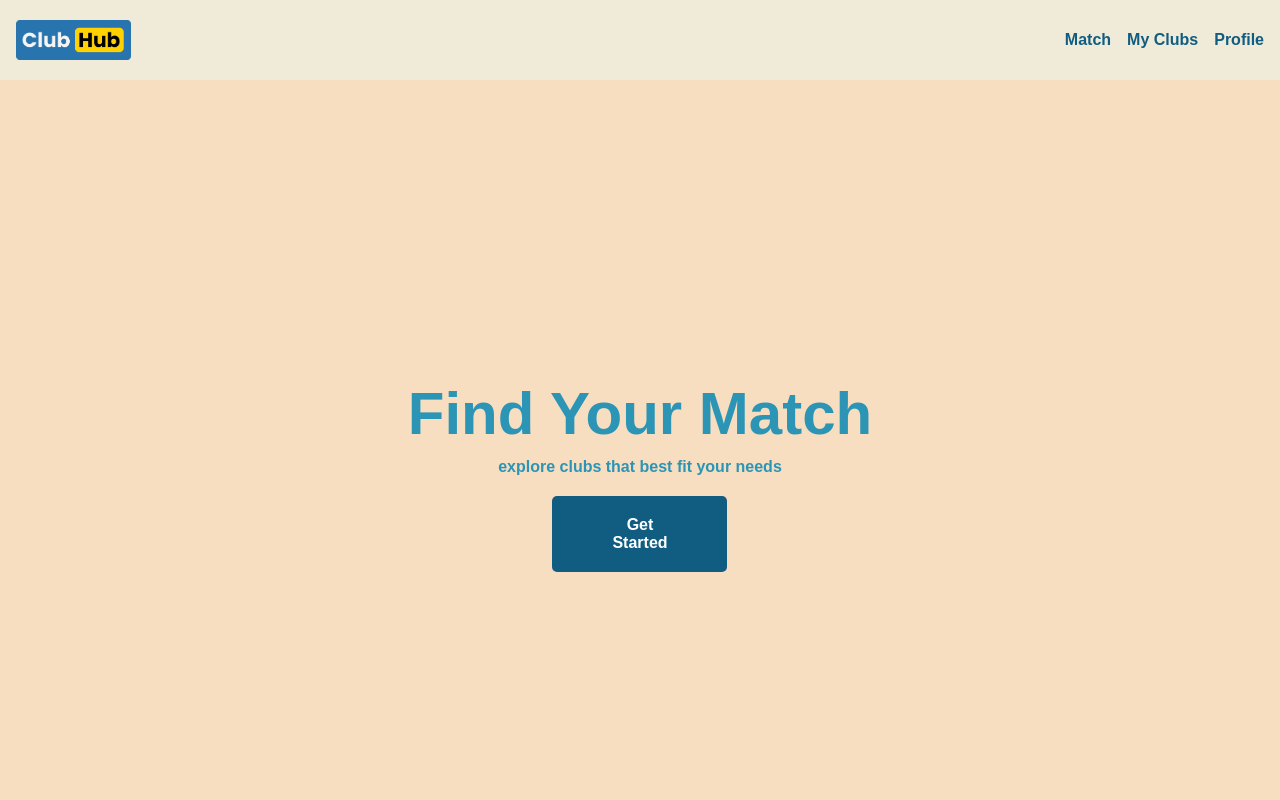
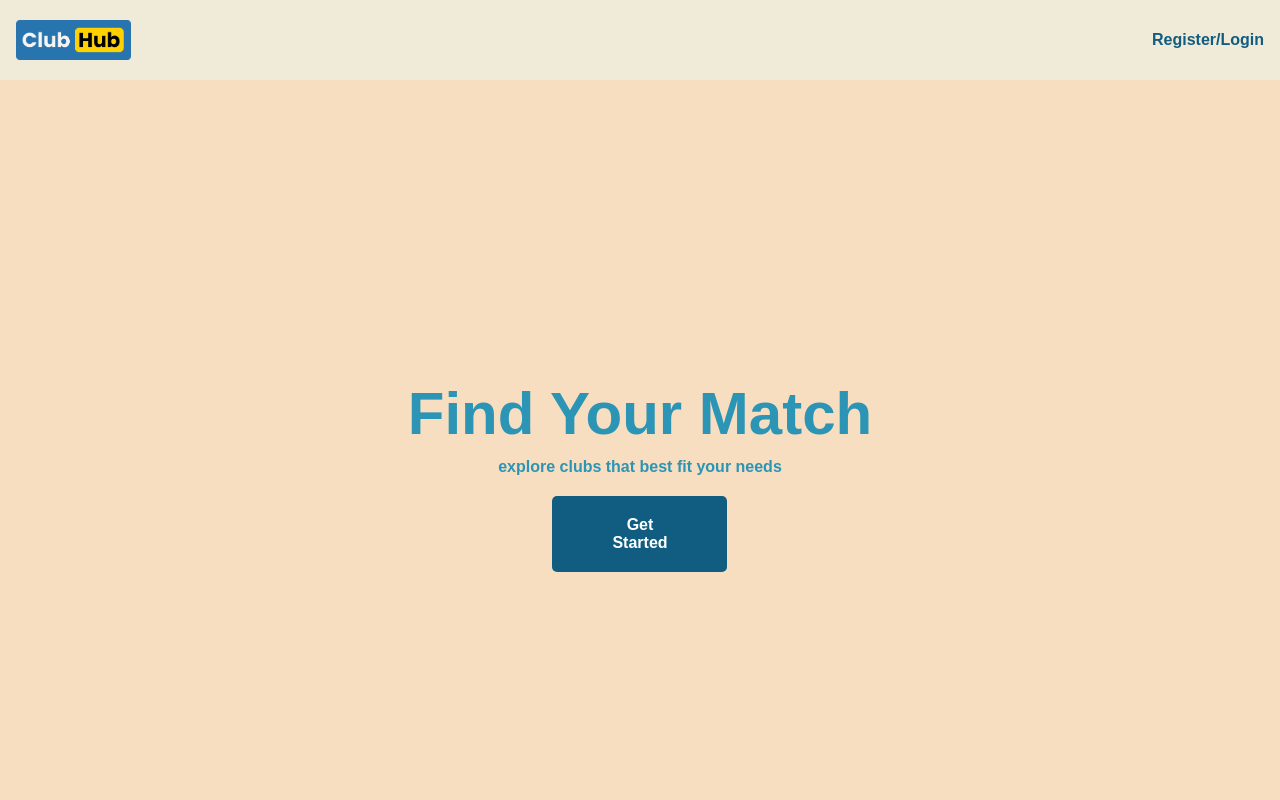
Before and after one commit to jsi19/ClubHub, a React (Create React App) app: page / in a window 1280 px wide. Shown: the top 800 px of the page. Built offline with nearby package versions, Linux system fonts and the light colour scheme; no server answers.

Commit message:
Fixed NavBar to dynmacially change when there is current user, updated navigation of links

```diff
--- a/src/App.js
+++ b/src/App.js
@@ -1,12 +1,12 @@
-import React, { useState, useEffect } from "react";
-import { BrowserRouter as Router, Routes, Route, Navigate, Link } from "react-router-dom";
+import React, { useState, useEffect } from 'react';
+import { BrowserRouter as Router, Routes, Route, Navigate, Link } from 'react-router-dom';
 import NavigationBar from './components/NavigationBar';
-import HomeScreen from "./screens/HomeScreen";
-import CompleteProfileScreen from "./screens/CompleteProfileScreen";
-import { onAuthStateChanged, signOut } from "firebase/auth";
-import { auth } from "./firebase-config";
-import RegistrationScreen from "./screens/RegistrationScreen";
-import LandingScreen from "./screens/LandingScreen";
+import HomeScreen from './screens/HomeScreen';
+import CompleteProfileScreen from './screens/CompleteProfileScreen';
+import { onAuthStateChanged, signOut } from 'firebase/auth';
+import { auth } from './firebase-config';
+import RegistrationScreen from './screens/RegistrationScreen';
+import LandingScreen from './screens/LandingScreen';
 
 function App() {
   const [user, setUser] = useState(null);
@@ -31,7 +31,7 @@ function App() {
 
   return (
     <Router>
-      <NavigationBar />
+      <NavigationBar loggedIn={user !== null} />
       <Routes>
         <Route path="/" element={<LandingScreen />} />
         {user ? (
--- a/src/components/NavigationBar.jsx
+++ b/src/components/NavigationBar.jsx
@@ -1,6 +1,7 @@
 import React from 'react';
+import { Link } from 'react-router-dom';
 
-const NavigationBar = () => {
+const NavigationBar = ({ loggedIn }) => {
   const navContainerStyle = {
     display: 'flex',
     alignItems: 'center',
@@ -37,21 +38,34 @@ const NavigationBar = () => {
     marginLeft: '16px',
     cursor: 'pointer',
     color: '#115D81',
+    textDecoration: 'none', // Remove underline from the link
   };
 
+  const logoLink = loggedIn ? '/home' : '/';
 
   return (
     <div style={navContainerStyle}>
       <div style={navTitleStyle}>
+        <Link to={logoLink}>
           <div style={navLogoStyle}>
             <img src="/logo_icon.png" alt="Logo" style={{ height: '100%' }} />
           </div>
+        </Link>
       </div>
+      {!loggedIn && (
+        <div style={navItemsStyle}>
+          <Link to="/registration" style={navItemStyle}>
+            Register/Login
+          </Link>
+        </div>
+      )}
+      {loggedIn && (
         <div style={navItemsStyle}>
           <div style={navItemStyle}>Match</div>
           <div style={navItemStyle}>My Clubs</div>
           <div style={navItemStyle}>Profile</div>
         </div>
+      )}
     </div>
   );
 };
```
Lines whose indentation alone changed are shown as unchanged.
